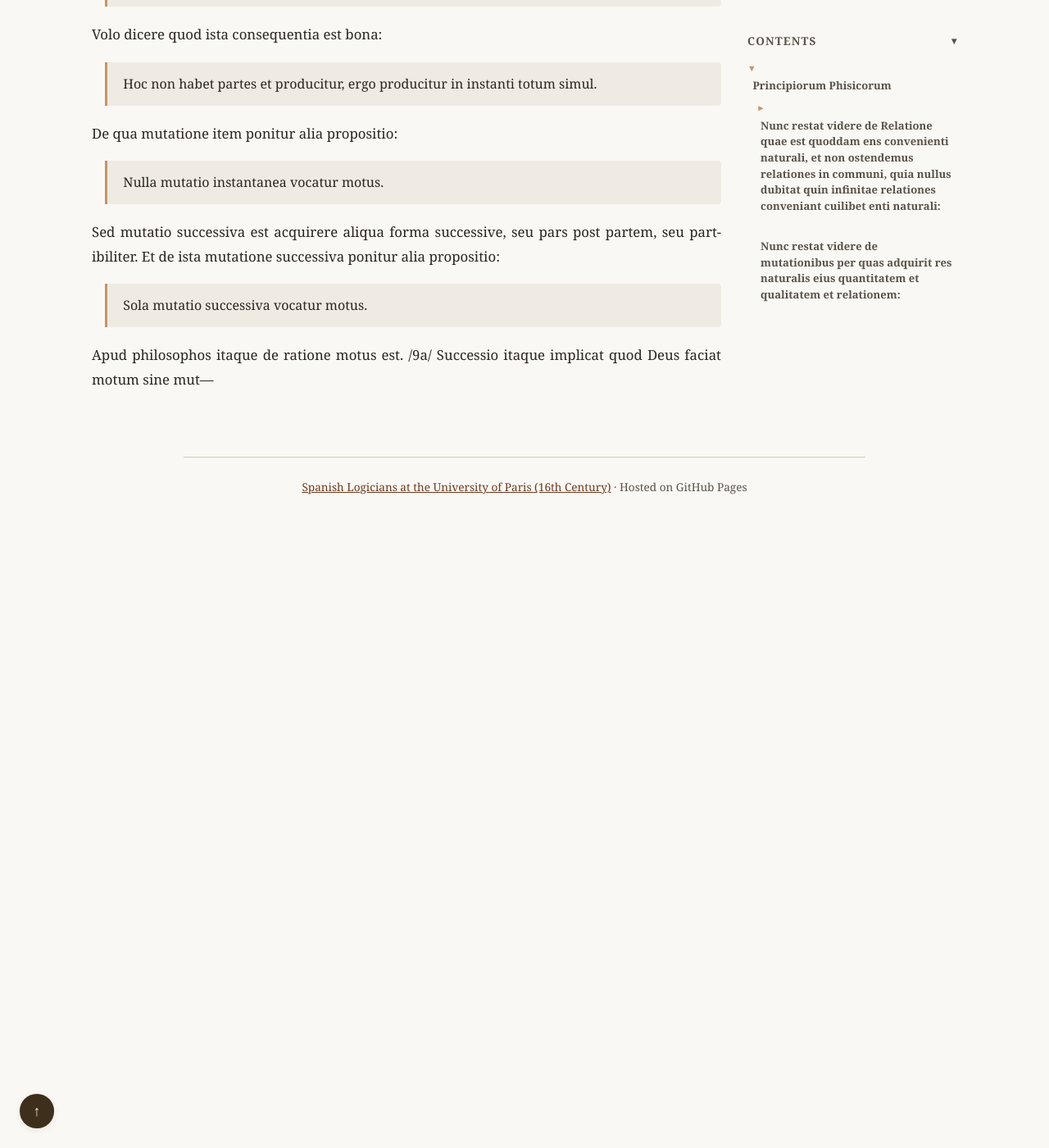
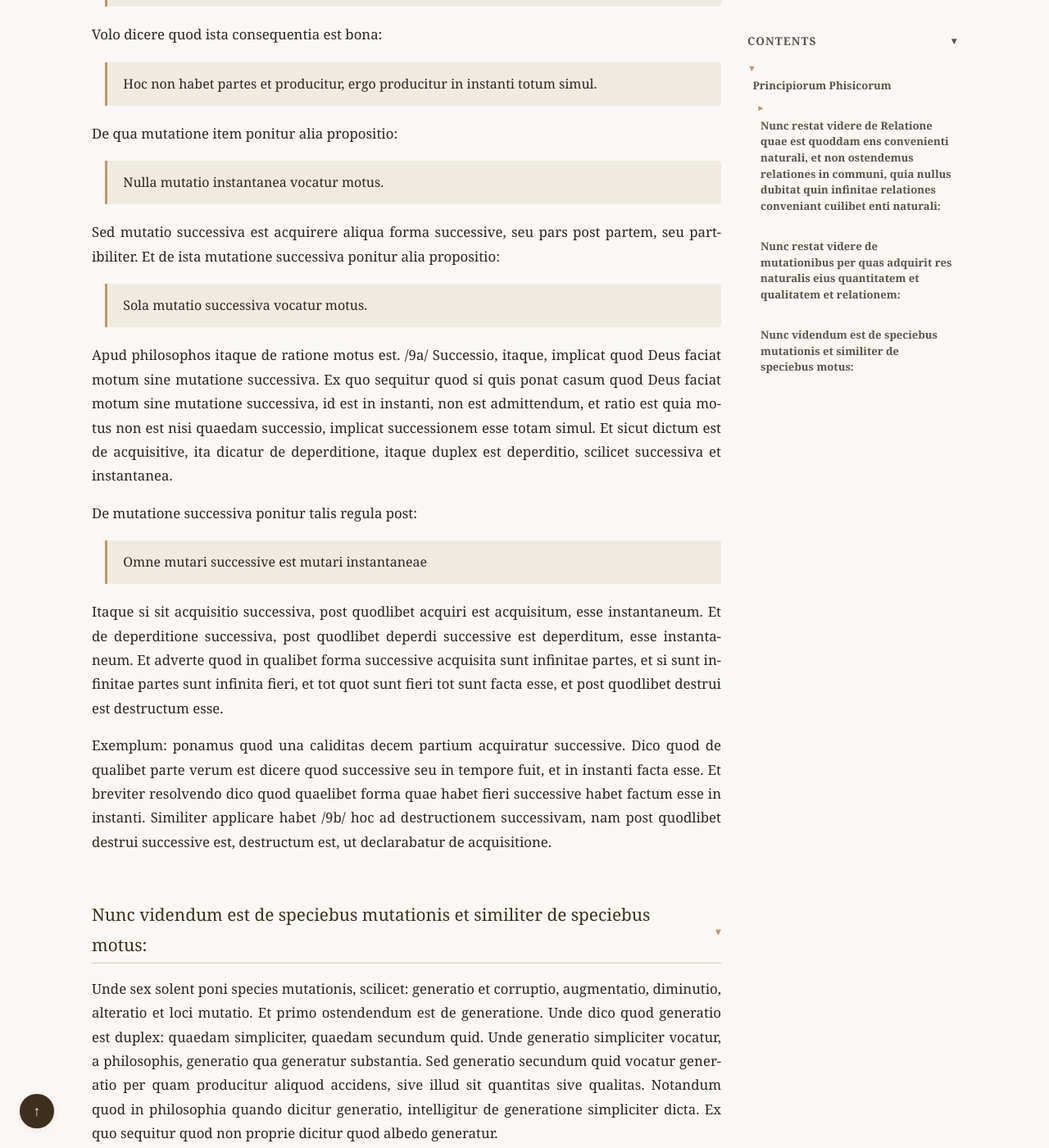
Before and after one commit to JoseBalado/Spanish-Logicians-at-the-University-of-Paris, a Jekyll site: the page built from philosophers/Jeronimo-Pardo/Principiorum-Phisicorum.md, in a window 1280 px wide and 1400 px high, scrolled down 7526 px. Shown: the whole window at 82% size. Built offline with Jekyll 4.4.1, drawn with Linux system fonts in a browser that asks for light colours; before the commit the page ends 8156 px from its top, so only the background shows below that; some of the changed text lies outside the part shown.

Commit message:
Page 9 of Pardo's Principiorum Phisicorum.

```diff
--- a/philosophers/Jeronimo-Pardo/Principiorum-Phisicorum.md
+++ b/philosophers/Jeronimo-Pardo/Principiorum-Phisicorum.md
@@ -177,7 +177,22 @@ Sed mutatio successiva est acquirere aliqua forma successive, seu pars post part
 
 > Sola mutatio successiva vocatur motus.
 
-Apud philosophos itaque de ratione motus est. /9a/ Successio itaque implicat quod Deus faciat motum sine mut---
+Apud philosophos itaque de ratione motus est. /9a/ Successio, itaque, implicat quod Deus faciat motum sine mutatione successiva. Ex quo sequitur quod si quis ponat casum quod Deus faciat motum sine mutatione successiva, id est in instanti, non est admittendum, et ratio est quia motus non est nisi quaedam successio, implicat successionem esse totam simul. Et sicut dictum est de acquisitive, ita dicatur de deperditione, itaque duplex est deperditio, scilicet successiva et instantanea.
+
+De mutatione successiva ponitur talis regula post:
+> Omne mutari successive est mutari instantaneae
+
+Itaque si sit acquisitio successiva, post quodlibet acquiri est acquisitum, esse instantaneum. Et de deperditione successiva, post quodlibet deperdi successive est deperditum, esse instantaneum. Et adverte quod in qualibet forma successive acquisita sunt infinitae partes, et si sunt infinitae partes sunt infinita fieri, et tot quot sunt fieri tot sunt facta esse, et post quodlibet destrui est destructum esse.
+
+Exemplum: ponamus quod una caliditas decem partium acquiratur successive. Dico quod de qualibet parte verum est dicere quod successive seu in tempore fuit, et in instanti
+facta esse. Et breviter resolvendo dico quod quaelibet forma quae habet
+fieri successive habet factum esse in instanti. Similiter applicare habet /9b/ hoc ad destructionem successivam, nam post quodlibet destrui successive est, destructum est, ut declarabatur de acquisitione.
+
+## Nunc videndum est de speciebus mutationis et similiter de speciebus motus:
+
+Unde sex solent poni species mutationis, scilicet: generatio et corruptio, augmentatio, diminutio, alteratio et loci mutatio. Et primo ostendendum est de generatione. Unde dico quod generatio est duplex: quaedam simpliciter, quaedam secundum quid. Unde generatio simpliciter vocatur, a philosophis, generatio qua generatur substantia. Sed generatio secundum quid vocatur generatio per quam producitur aliquod accidens, sive illud sit quantitas sive qualitas. Notandum quod in philosophia quando dicitur generatio, intelligitur de generatione simpliciter dicta. Ex quo sequitur quod non proprie dicitur quod albedo generatur.
+
+Similiter corruptio capitur duobus modis: uno modo pro corruptione simpliciter, alio modo pro corruptione secundum quid. Corruptio simpliciter vocatur corruptio substantiae, et secundum quid accidentis. Et dico quod in tota philosophia, quando loquimur de corruptione, intelligitur de corruptione substantiae. Ex quo sequitur quod si inveniatur alicubi quod accidentia corrumpuntur, debet intelligi secundum quid. Unde corruptio aliquando capitur large pro omni destructione /10a/ alicuius, sive sit substantia sive accidens, et pro declaratione quaero aliquas quaestiones, quarum prima est: Utrum anima intellectiva proprie dicatur creari.
 
 <!--
 ## Apparatus Criticus Reference
@@ -195,4 +210,5 @@ Page 3b: extrinsece ] emend. extrincisse
 Page 3b: circa idem ] emend. cu//caid8
 Page 5a: conveniunt quatuor ] del. conveniunt sibi quatuor
 Page 7a: formam quam ] del. formam rem quam
+Page 9a: habet ] emmed. hēg
 -->
```
